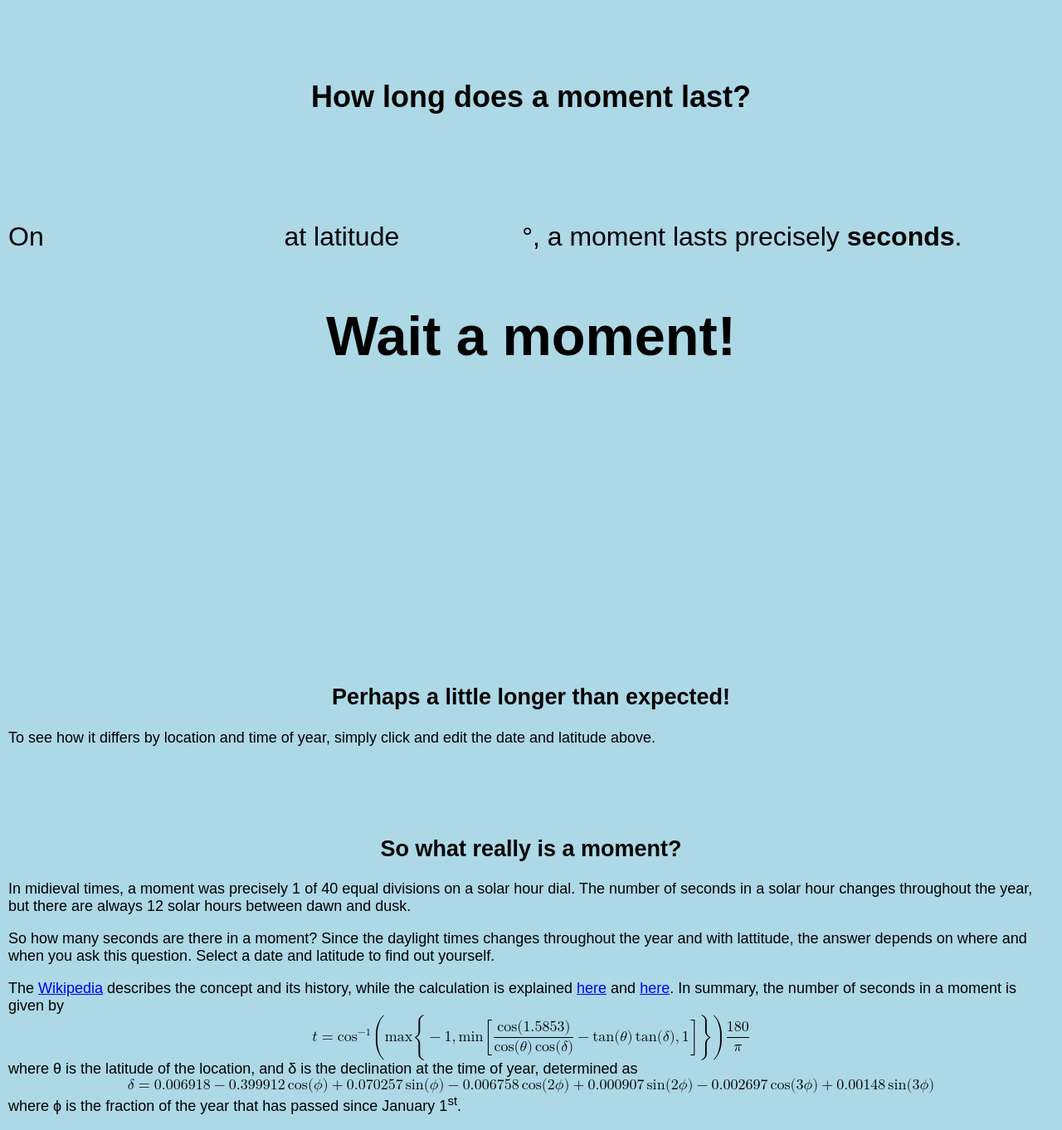
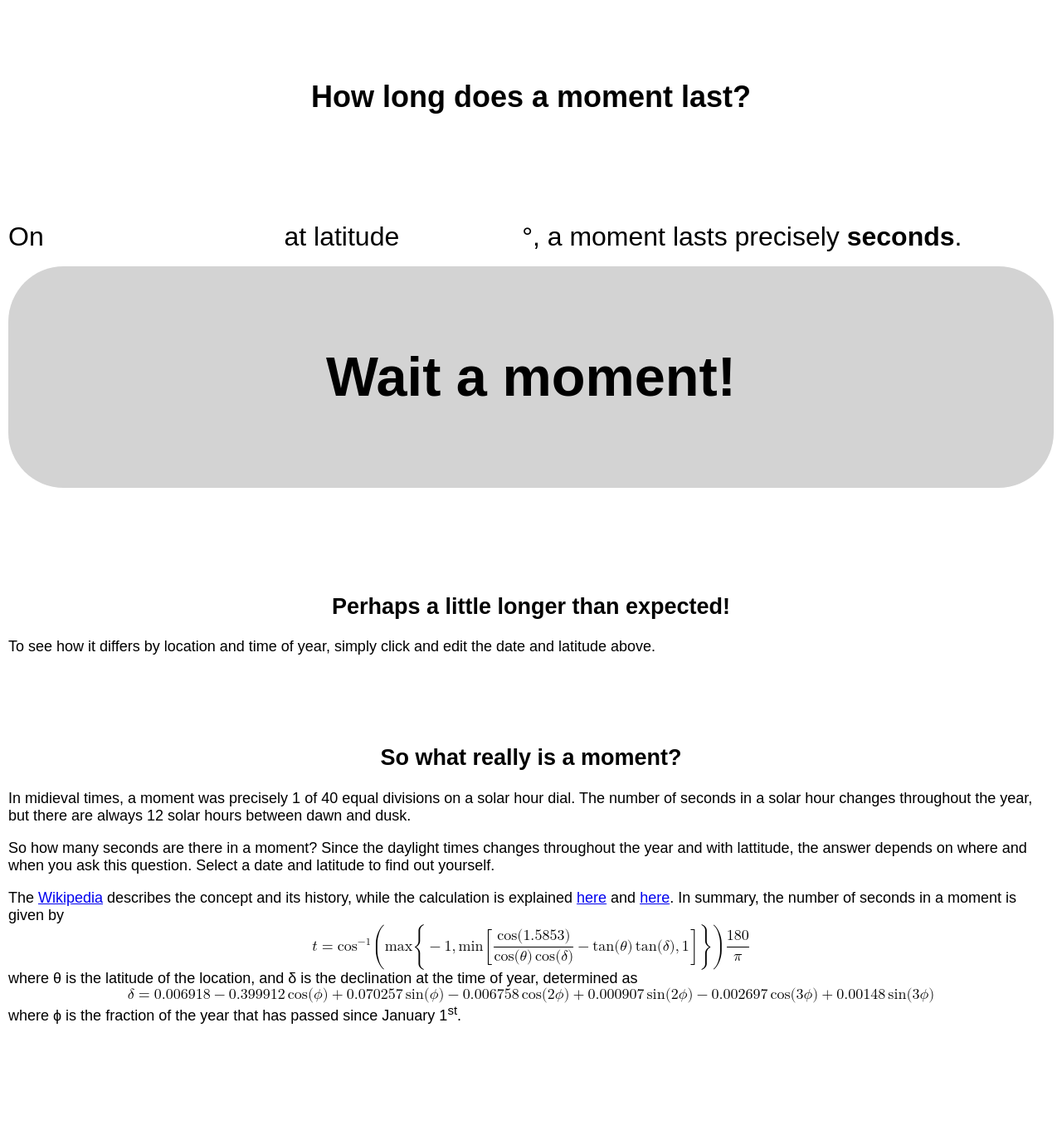
Before and after one commit to corilim/corilim.github.io, a Jekyll site: the page outreach/moment.html, which Jekyll copies as it is, in a window 1280 px wide. Shown: the whole page at 83% size. Built offline with Jekyll 4.4.1, drawn with Linux system fonts in a browser that asks for light colours; after the commit the page ends 1253 px from its top, so only the background shows below that.

Commit message:
Style improvements.

```diff
--- a/outreach/moment.html
+++ b/outreach/moment.html
@@ -72,7 +72,6 @@
         </script>
         <style>
             body {
-                background-color: lightblue;
                 font-family: sans-serif;
                 font-size: large;
             }
@@ -92,28 +91,33 @@
             }
 
             input {
+                background-color: white;
                 border: none;
-                background-color: lightblue;
+                border-radius: 0.5em;
                 font-size: xx-large;
                 text-align: center;
             }
             input:hover {
-                color: darkred;
+                background-color: lightgreen;
             }
             input#wait {
-                border: 20pt;
-                border-radius: 20pt;
+                background-color: lightgray;
+                margin-top: 12pt;
+                border-radius: 50pt;
                 align-self: center;
                 width: 100%;
-                height: 150pt;
+                height: 200pt;
                 font-size: 50pt;
                 font-weight: bold;
                 text-align: center;
             }
+            input#wait:hover {
+                background-color: lightgreen;
+            }
             input#wait.counting {
                 color: darkred;
-                background-color: lightblue;
-                font-size: 100pt;
+                background-color: white;
+                font-size: 150pt;
             }
         </style>
     </head>
@@ -128,11 +132,6 @@
                 a moment lasts precisely <b><span id="duration"> </span> seconds</b>.
                 <input type="submit" id="wait" value="Wait a moment!">
             </form>
-
-            <br>
-            <br>
-            <br>
-            <br>
 
             <h2>Perhaps a little longer than expected!</h2>
             To see how it differs by location and time of year, simply click and edit the date and latitude above.
```
Also changed, not shown: other parts of outreach/moment.html (+1 -1 lines).
